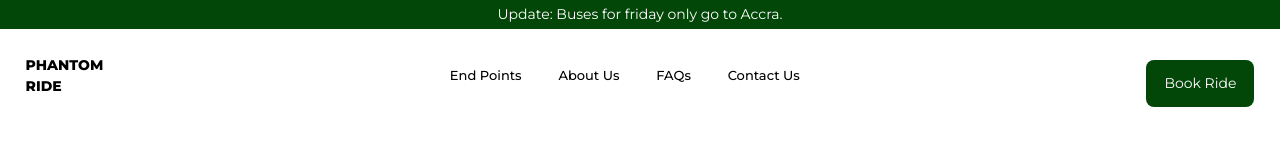
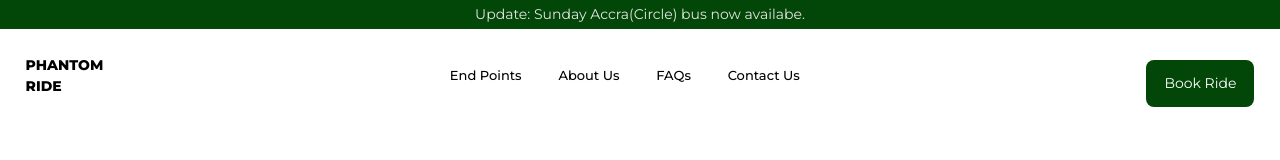
Before and after one commit to venomwastaken/phantom-ride, a Next.js app: page /book in a window 1280 px wide. Shown: the top 160 px of the page. Built offline with nearby package versions, Linux system fonts and the light colour scheme; no server answers; the database is empty.

Commit message:
s1y2, vac, accra sunday replaced friday

```diff
--- a/components/BookForm.tsx
+++ b/components/BookForm.tsx
@@ -225,7 +225,7 @@ export default function BookForm({ pickup, date}: bookFormProps) {
                     <Dropdown
                       onChangeHandler={field.onChange}
                       value={field.value}
-                      items={["Friday (25/04/2025)", "Saturday (26/04/2025)"]}
+                      items={["Saturday (26/04/2025)", "Sunday (27/04/2025)"]}
                       placeholder="Date"
                       disabled={isSubmitting || dateDisable} // Disable during submission
                     />
--- a/components/HomeForm.tsx
+++ b/components/HomeForm.tsx
@@ -2,7 +2,13 @@
 
 import { useForm } from "react-hook-form";
 
-import {Form,FormControl,FormField,FormItem,FormMessage,} from "@/components/ui/form";
+import {
+  Form,
+  FormControl,
+  FormField,
+  FormItem,
+  FormMessage,
+} from "@/components/ui/form";
 import Dropdown from "@/components/Dropdown";
 import { useRouter } from "next/navigation";
 import { useEffect, useState } from "react";
@@ -18,12 +24,14 @@ const HomeForm = () => {
   const router = useRouter();
   const form = useForm<homeFormParams>();
 
-    useEffect(() => {
-      if(form.getValues("pickup") !== "Accra(Circle)") {
-        form.setValue("date", "Saturday (26/04/2025)");
-        setDateDisable(true);
-      }else {setDateDisable(false);}
-    }, [form.watch("pickup")]);
+  useEffect(() => {
+    if (form.getValues("pickup") !== "Accra(Circle)") {
+      form.setValue("date", "Saturday (26/04/2025)");
+      setDateDisable(true);
+    } else {
+      setDateDisable(false);
+    }
+  }, [form.watch("pickup")]);
 
   function onSubmit(values: homeFormParams) {
     console.log(values);
@@ -40,9 +48,8 @@ const HomeForm = () => {
       query.push(`date=${values.date}`);
     }
 
-
     // Build the final query string (join the query array with '&')
-    const queryString = query.length > 0 ? `?${query.join('&')}` : '';
+    const queryString = query.length > 0 ? `?${query.join("&")}` : "";
 
     // Navigate to the final URL
     return router.push(`/book${queryString}`);
@@ -61,7 +68,11 @@ const HomeForm = () => {
                   <Dropdown
                     onChangeHandler={field.onChange}
                     value={field.value}
-                    items={["Accra(Circle)", "Tema(Community 1)", "Adenta(Adenta KFC)"]}
+                    items={[
+                      "Accra(Circle)",
+                      "Tema(Community 1)",
+                      "Adenta(Adenta KFC)",
+                    ]}
                     placeholder="Select Drop off Location"
                   />
                 </FormControl>
@@ -78,7 +89,7 @@ const HomeForm = () => {
                   <Dropdown
                     onChangeHandler={field.onChange}
                     value={field.value}
-                    items={["Friday (25/04/2025)", "Saturday (26/04/2025)"]}
+                    items={[ "Saturday (26/04/2025)", "Sunday (27/04/2025)"]}
                     placeholder="Select a Date"
                     disabled={dateDisable}
                   />
@@ -87,7 +98,9 @@ const HomeForm = () => {
               </FormItem>
             )}
           />
-          <button className="button" type="submit">Book Ride</button>
+          <button className="button" type="submit">
+            Book Ride
+          </button>
         </form>
       </Form>
     </div>
--- a/components/shared/Notice.tsx
+++ b/components/shared/Notice.tsx
@@ -2,8 +2,8 @@ import React from "react";
 
 const Notice = () => {
   return (
-    <div className="w-full text-center bg-[--mygreen] text-white py-1">
-      Update: Buses for friday only go to Accra.
+    <div className="w-full text-center  bg-[--mygreen] text-stone-200 py-1">
+      Update: Sunday Accra(Circle) bus now availabe.
     </div>
   );
 };
--- a/lib/actions/bus.action.ts
+++ b/lib/actions/bus.action.ts
@@ -9,11 +9,11 @@ function generateBusId(terminalCode: string, busCount: number, day: string): str
   }
 
 export const getSeats = async ({pickup, date} : {pickup: string, date: string}) => {
-if(date === "Friday (25/04/2025)"){pickup = "Accra(Circle)";}
+if(date === "Sunday (27/04/2025)"){pickup = "Accra(Circle)";}
 try {
     await dbConnect();
 
-    if(date === "Friday (25/04/2025)" && pickup === "Accra(Circle)") {
+    if(date === "Sunday (27/04/2025)" && pickup === "Accra(Circle)") {
         const bus = await Bus.findOne({ pickup: pickup, date: date}, { availableSeats: true, takenSeats: true, _id: true, price: true, busId:true });
         const { availableSeats, takenSeats, _id, price, busId } = bus;
         return { availableSeats, takenSeats, _id: _id.toString(), price, busId };
@@ -27,7 +27,7 @@ try {
     } else {
         const numberOfBuses = (await Bus.find({pickup:pickup, date:date})).length
         const terminalCode = (pickup==="Tema(Community 1)")? "TM":(pickup==="Accra(Circle)")? "AC": "AD"
-        const day = (date==="Saturday (26/04/2025)")? "SAT": "FRI"
+        const day = (date==="Saturday (26/04/2025)")? "SAT": "SUN"
         const newbusId = generateBusId(terminalCode, numberOfBuses + 1, day)
         const { availableSeats, takenSeats, _id, price, busId} = await Bus.create({pickup: pickup, date: date,
             price: (pickup === "Accra(Circle)")? 158: 173, busId:newbusId });
```
